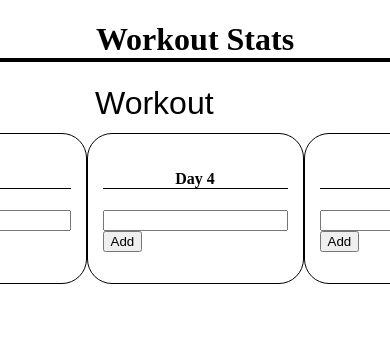
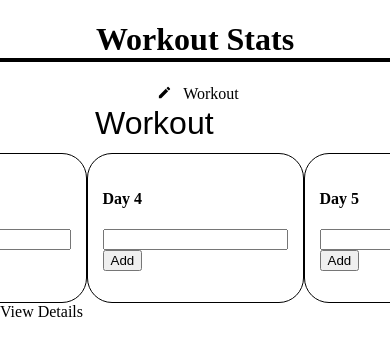
Before and after one commit to EddV99/workout-stats, a React (Vite) app: page / in a window 390 px wide. Shown: the top 356 px of the page. Built offline with nearby package versions, Linux system fonts and the light colour scheme.

Commit message:
small styling and EditableText component

```diff
--- a/src/components/Day/Day.module.css
+++ b/src/components/Day/Day.module.css
@@ -5,7 +5,8 @@
   width: fit-content;
   padding: 15px;
 }
-#dayTitle {
+
+#title {
   text-align: center;
   border-bottom: solid 1px;
 }
--- /dev/null
+++ b/src/components/EditableText/EditableText.module.css
@@ -0,0 +1,12 @@
+.container {
+  display: flex;
+  flex-direction: row;
+  gap: 5px;
+  align-items: center;
+}
+
+#editButton {
+  border: 0;
+  background-color: transparent;
+  cursor: pointer;
+}
--- /dev/null
+++ b/src/components/EditableText/EditableText.tsx
@@ -0,0 +1,46 @@
+import { useEffect, useRef, useState } from "react";
+import { MdEdit } from "react-icons/md";
+import Styles from "./EditableText.module.css";
+interface Props {
+  text: string;
+  setText: (t: string) => void;
+}
+function EditableText({ text, setText }: Props) {
+  const [editing, setEditing] = useState(false);
+  const editRef = useRef<HTMLInputElement>(null);
+
+  useEffect(() => {
+    editRef.current?.focus();
+  });
+
+  const handleEnter = (e: React.KeyboardEvent<HTMLInputElement>) => {
+    if (e.key === "Enter" && text) setEditing(false);
+  };
+
+  return (
+    <div className={Styles.container}>
+      {editing ? (
+        <>
+          <input
+            ref={editRef}
+            value={text}
+            onChange={(e) => setText(e.target.value)}
+            onKeyDown={handleEnter}
+            onBlur={() => {
+              if (text) setEditing(false);
+            }}
+          ></input>
+        </>
+      ) : (
+        <>
+          <button id={Styles.editButton} onClick={() => setEditing(true)}>
+            <MdEdit size={15} />
+          </button>
+          {text}
+        </>
+      )}
+    </div>
+  );
+}
+
+export default EditableText;
--- a/src/components/Week/Week.module.css
+++ b/src/components/Week/Week.module.css
@@ -18,3 +18,7 @@
   align-items: flex-start;
   justify-content: center;
 }
+
+#viewDetails {
+  text-align: end;
+}
--- a/src/components/Week/Week.tsx
+++ b/src/components/Week/Week.tsx
@@ -1,12 +1,15 @@
 import Styles from "./Week.module.css";
 import Day from "../Day/Day";
 import { useState } from "react";
+import EditableText from "../EditableText/EditableText";
 
 function Week() {
   const [title, setTitle] = useState("Workout");
 
   return (
+    <>
       <div id={Styles.container}>
+        <EditableText text={title} setText={setTitle} />
         <input
           id={Styles.title}
           value={title}
@@ -22,6 +25,8 @@ function Week() {
           <Day day="7" />
         </div>
       </div>
+      <span id={Styles.viewDetails}>View Details</span>
+    </>
   );
 }
 
```
Lines whose indentation alone changed are shown as unchanged.
